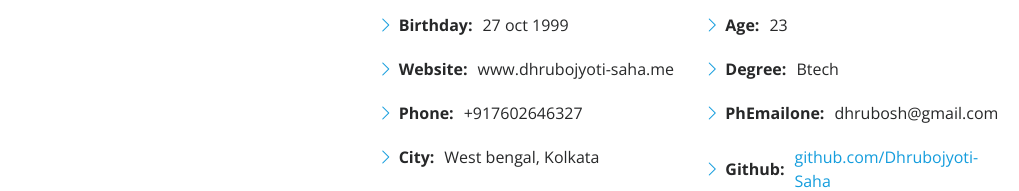
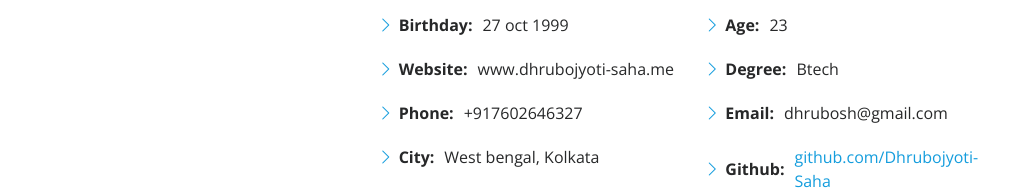
Before and after one commit to Dhrubojyoti-Saha/Dhrubojyoti-Saha.github.io, a plain HTML site: page index.html in a window 1280 px wide. Shown: the part 1371-1562 px from the top of the page, without its empty margins (261-1280 px from the left). Drawn offline with nearby package versions, Linux system fonts and the light colour scheme.

Commit message:
Update index.html
update email section

```diff
--- a/index.html
+++ b/index.html
@@ -109,7 +109,7 @@
                 <ul>
                   <li><i class="bi bi-chevron-right"></i> <strong>Age:</strong> <span>23</span></li>
                   <li><i class="bi bi-chevron-right"></i> <strong>Degree:</strong> <span>Btech</span></li>
-                  <li><i class="bi bi-chevron-right"></i> <strong>PhEmailone:</strong> <span>dhrubosh@gmail.com</span></li>
+                  <li><i class="bi bi-chevron-right"></i> <strong>Email:</strong> <span>dhrubosh@gmail.com</span></li>
                   <li><i class="bi bi-chevron-right"></i> <strong>Github:</strong> <span> <a href="https://github.com/Dhrubojyoti-Saha">github.com/Dhrubojyoti-Saha</a></span></li>
                 </ul>
               </div>
```
